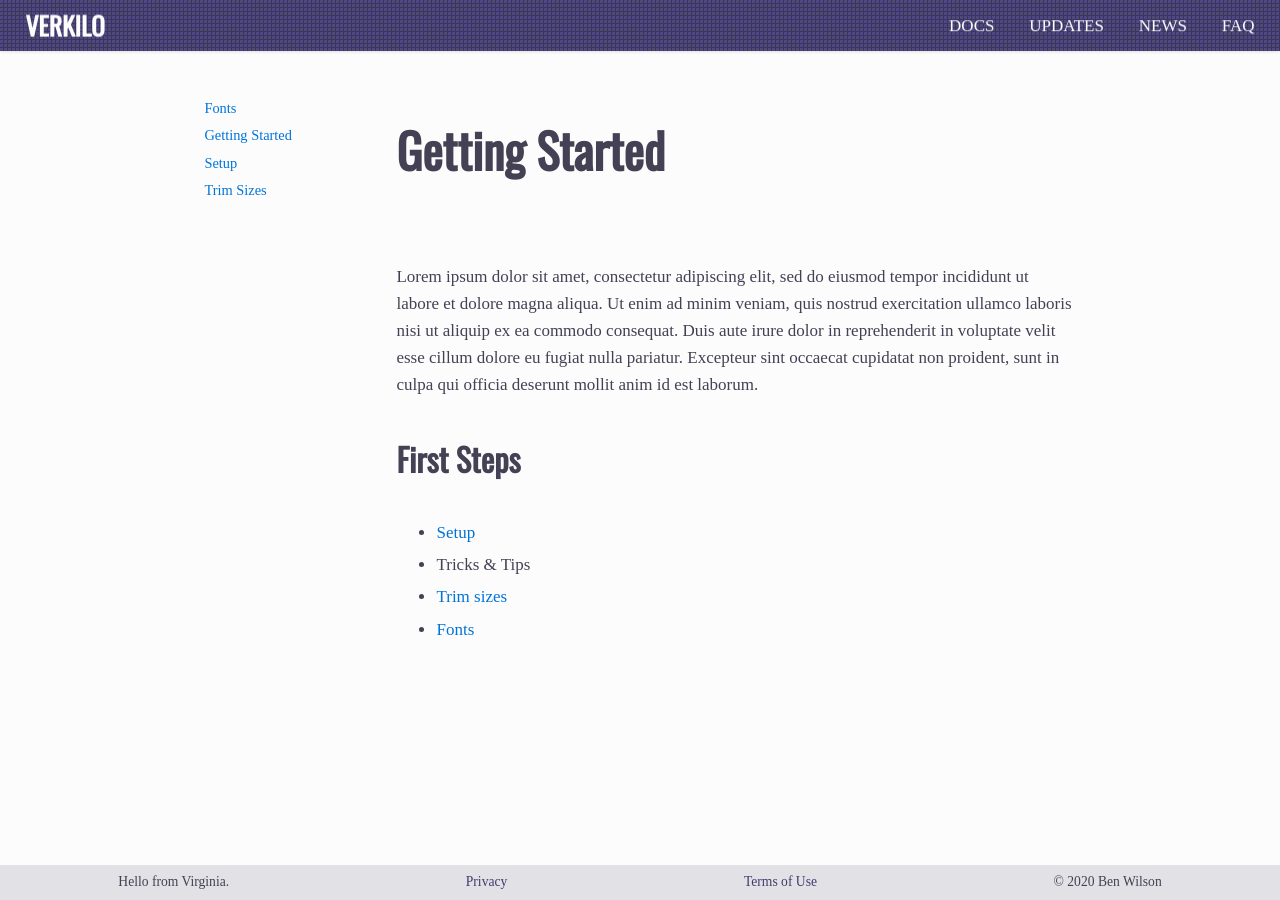
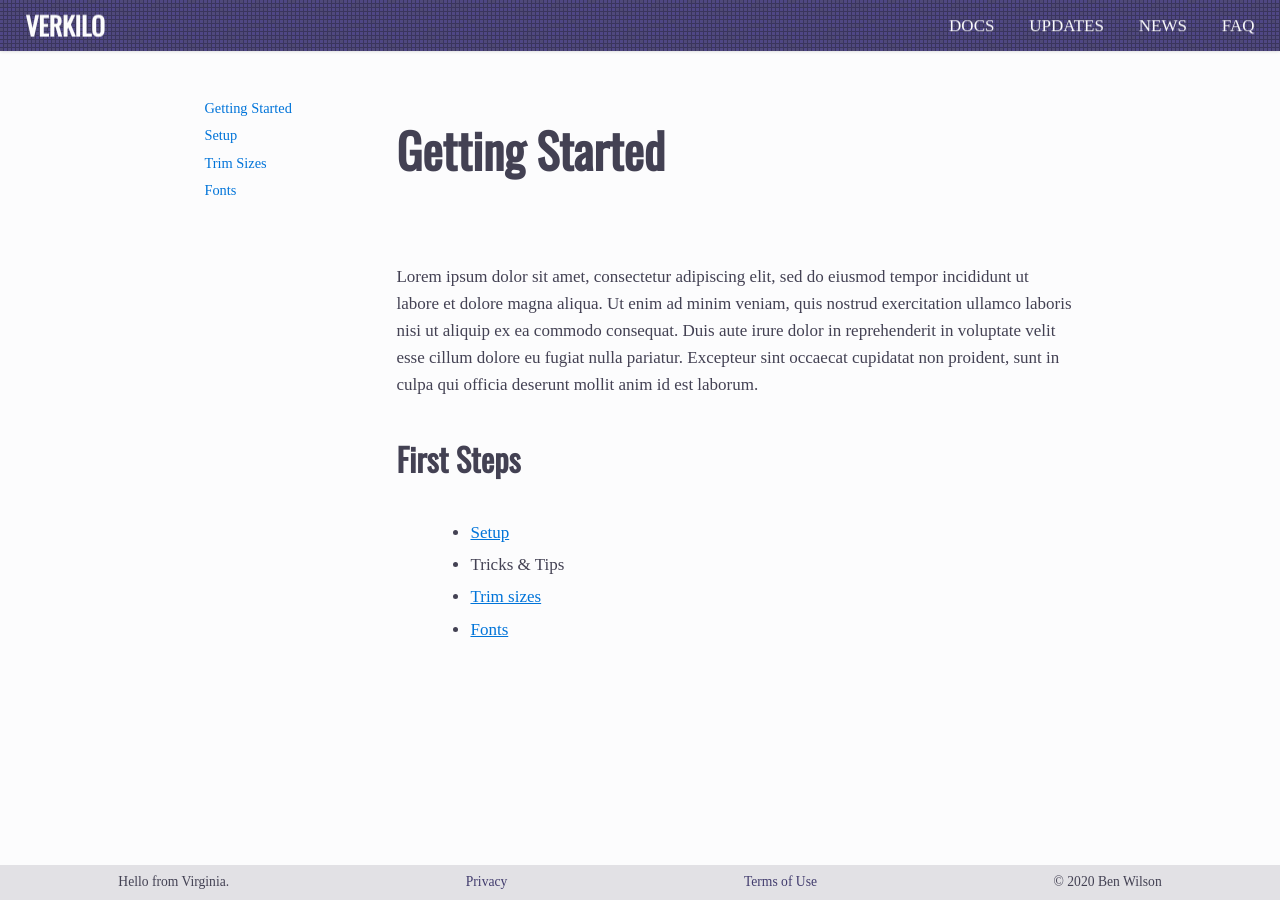
Before and after one commit to verkilo/verkilo.github.io, a Jekyll site: the page built from _docs/overview.md, in a window 1280 px wide. Built offline with Jekyll 4.4.1, drawn with Linux system fonts in a browser that asks for light colours; nearby versions of some CDN libraries.

Commit message:
improve Docs layout.

```diff
--- a/_config.yml
+++ b/_config.yml
@@ -25,11 +25,11 @@
     permalink: /docs/:name
     output: true
     order:
-      - _docs/overview.md
-      - _docs/setup.md
-      - _docs/trimsize.md
-      - _docs/font.md
-      - _docs/bibliography.md
+      - overview.md
+      - setup.md
+      - trimsize.md
+      - font.md
+      - bibliography.md
 
 defaults:
   - scope:
--- a/_layouts/doc.html
+++ b/_layouts/doc.html
@@ -7,9 +7,7 @@
     {{content}}
   </article>
   <aside>
-    {% assign docs = site.docs | sort: 'order' %}
-    {% assign docs = site.docs | sort: 'order' %}
-    <ul>{% for doc in docs %}
+    <ul>{% for doc in site.docs %}
       <li>
         <a href="{{doc.url}}">{{ doc.title }}</a>
       </li>
--- a/_sass/_page.scss
+++ b/_sass/_page.scss
@@ -12,15 +12,7 @@
   h3 {
     font-size: 1.8rem;
   }
-}
-main.page {
-  display: flex;
-  justify-content: center;
-  width: 95%;
   article {
-    padding-bottom: 1in;
-    // width: 80%;
-    max-width: 40em;
     a {
       text-decoration: underline;
     }
@@ -33,6 +25,16 @@
       &+p {
         margin-top: 1.5em;
       }
+  }
+}
+main.page {
+  display: flex;
+  justify-content: center;
+  width: 95%;
+  article {
+    padding-bottom: 1in;
+    // width: 80%;
+    max-width: 40em;
     }
     a {
       color: var(--href);
```
Also changed, not shown: Gemfile.lock (added), 1 other file.
